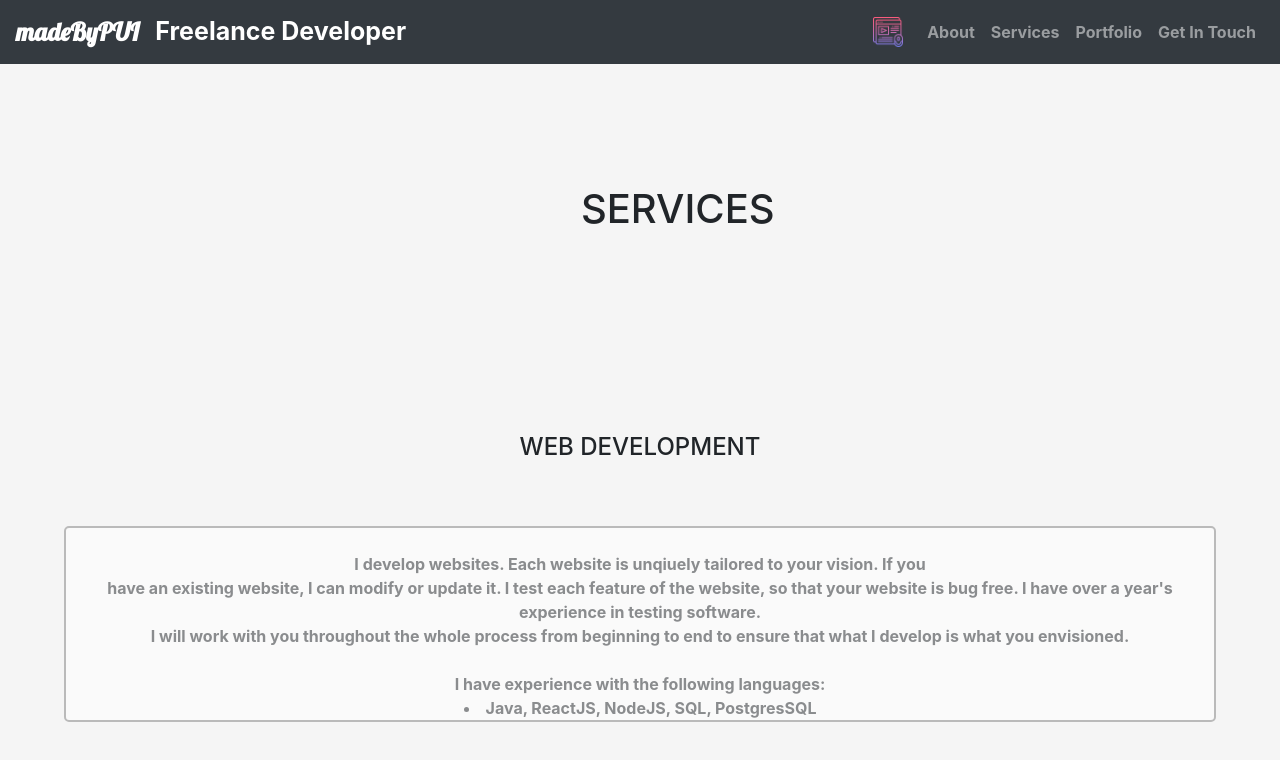
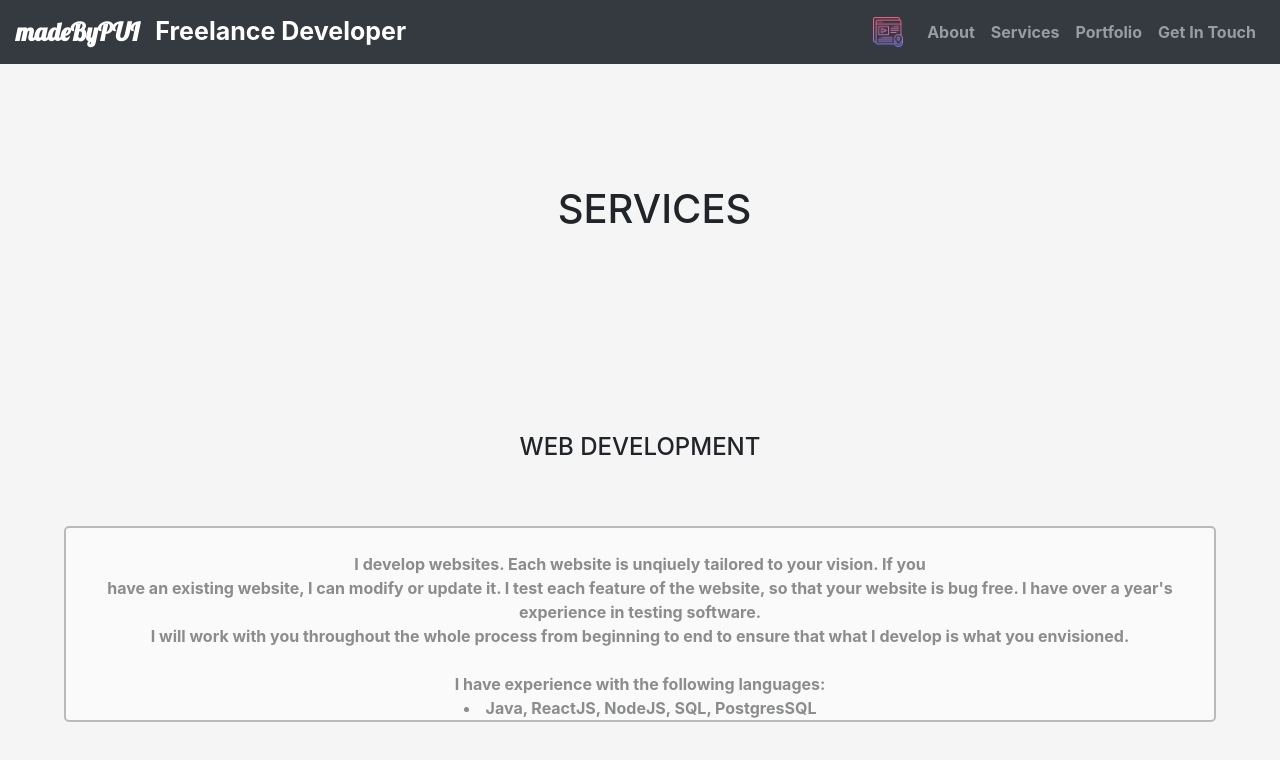
Before and after one commit to ptam1/madeByPui, a React (Create React App) app in the folder my-app/: page /services in a window 1280 px wide. Shown: the top 760 px of the page. Built offline with nearby package versions, Linux system fonts and the light colour scheme.

Commit message:
updated services title

```diff
--- a/my-app/src/frontend/Services.css
+++ b/my-app/src/frontend/Services.css
@@ -71,7 +71,7 @@
 @media only screen and (min-width: 320px) {
     .servicesTitleProperties {
         margin-top: 13%;
-        margin-left: 15%;
+        margin-left: 10%;
     }
 
     .firstParagraphPosition {
```
